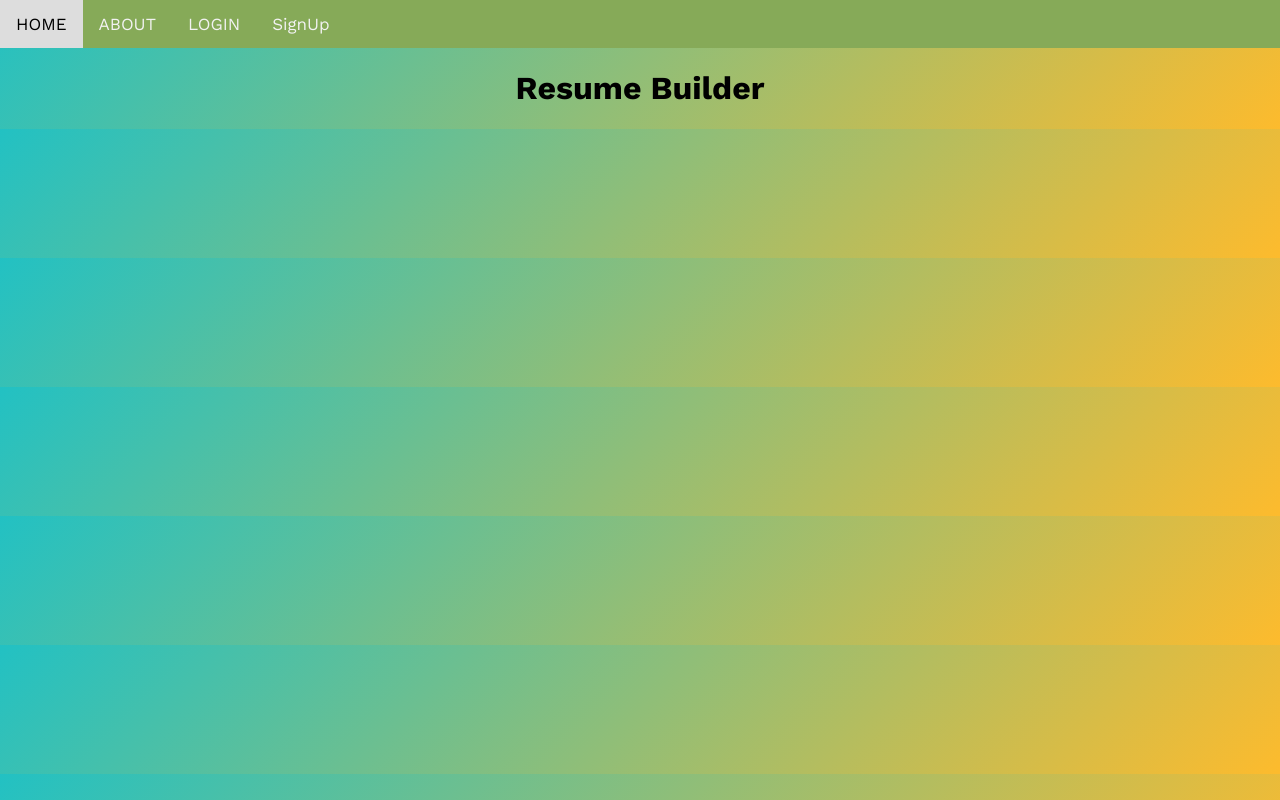
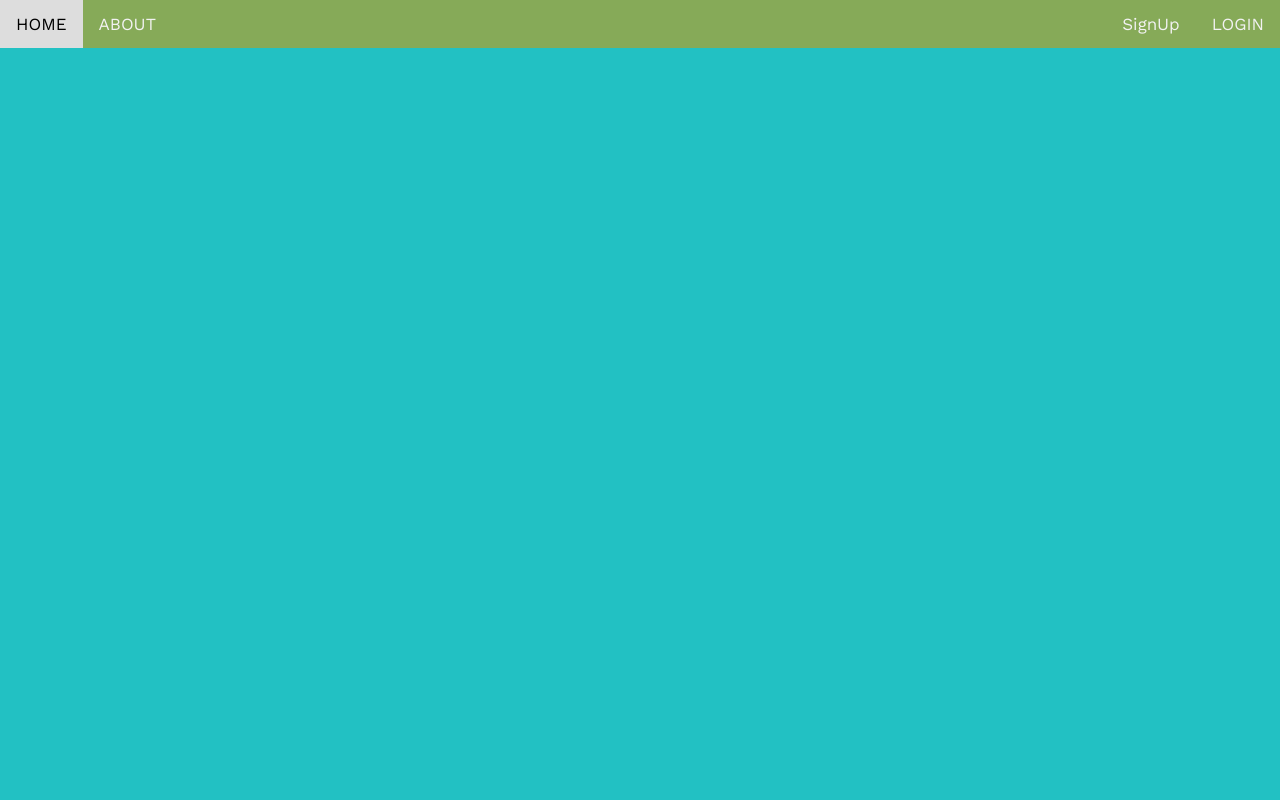
Before and after one commit to dhyanswathi/ReactCVBuilder, a React (Create React App) app in the folder cvbuilder/: page / in a window 1280 px wide. Built offline with nearby package versions, Linux system fonts and the light colour scheme.

Commit message:
add styles

```diff
--- a/cvbuilder/package.json
+++ b/cvbuilder/package.json
@@ -6,6 +6,7 @@
     "@testing-library/jest-dom": "^5.14.1",
     "@testing-library/react": "^13.0.0",
     "@testing-library/user-event": "^13.2.1",
+    "axios": "^1.1.3",
     "react": "^18.2.0",
     "react-bootstrap": "^2.6.0",
     "react-dom": "^18.2.0",
--- a/cvbuilder/src/App.js
+++ b/cvbuilder/src/App.js
@@ -4,7 +4,7 @@ import './App.css';
 function App() {
   return (
     <div className="App">
-      <h1>Resume Builder</h1>
+
     </div>
   );
 }
--- a/cvbuilder/src/Components/Header.css
+++ b/cvbuilder/src/Components/Header.css
@@ -4,7 +4,6 @@
   }
 
   .topnav a {
-    float: left;
     color: #f2f2f2;
     text-align: center;
     padding: 14px 16px;
@@ -21,3 +20,11 @@
     background-color: #04AA6D;
     color: white;
   }
+
+  .nav-left {
+    float: left;
+  }
+
+  .nav-right {
+    float: right;
+  }
--- a/cvbuilder/src/Components/Header.js
+++ b/cvbuilder/src/Components/Header.js
@@ -5,10 +5,10 @@ import './Header.css';
 const Header = () => {
     return (
     <section className="topnav">
-            <Link to="/">HOME</Link>
-            <Link to="/About">ABOUT</Link>
-            <Link to="/Login">LOGIN</Link>
-            <Link to="/Signup">SignUp</Link>
+            <Link to="/" className="nav-left">HOME</Link>
+            <Link to="/About" className="nav-left">ABOUT</Link>
+            <Link to="/Login" className="nav-right">LOGIN</Link>
+            <Link to="/Signup" className="nav-right">SignUp</Link>
     </section>
     )
 }
--- /dev/null
+++ b/cvbuilder/src/Components/MakeResume.js
@@ -0,0 +1,7 @@
+import React from "react";
+
+const MakeResume = () => {
+
+}
+
+export default MakeResume;
--- a/cvbuilder/src/Components/Signup.css
+++ b/cvbuilder/src/Components/Signup.css
@@ -2,7 +2,7 @@
 
 body{
   background: rgb(34,193,195);
-  background: linear-gradient(135deg, rgba(34,193,195,1) 0%,     rgba(253,187,45,1) 100%);
+  /* background: linear-gradient(135deg, rgba(34,193,195,1) 0%,     rgba(253,187,45,1) 100%); */
   font-family: "work sans";
 }
 
--- a/cvbuilder/src/index.js
+++ b/cvbuilder/src/index.js
@@ -6,7 +6,7 @@ import { BrowserRouter as Router, Routes, Route } from "react-router-dom";
 import reportWebVitals from './reportWebVitals';
 import SignUp from './Components/Signup';
 import Header from './Components/Header';
-import CvFields from './Components/CVFields';
+import MakeResume from './Components/MakeResume';
 
 const root = ReactDOM.createRoot(document.getElementById('root'));
 root.render(
@@ -16,7 +16,7 @@ root.render(
       <Routes>
         <Route exact path="/" element={<App/>} />
         <Route path="/SignUp" element={<SignUp/>} />
-        <Route path='/MakeResume' element={<CvFields/>} />
+        <Route path='/MakeResume' element={<MakeResume/>} />
       </Routes>
     </Router>
   </React.StrictMode>
```
Also changed, not shown: cvbuilder/src/Components/CVFields.js (deleted, +0 -7 lines), 1 other file (tests, documents, lock files or other folders).
